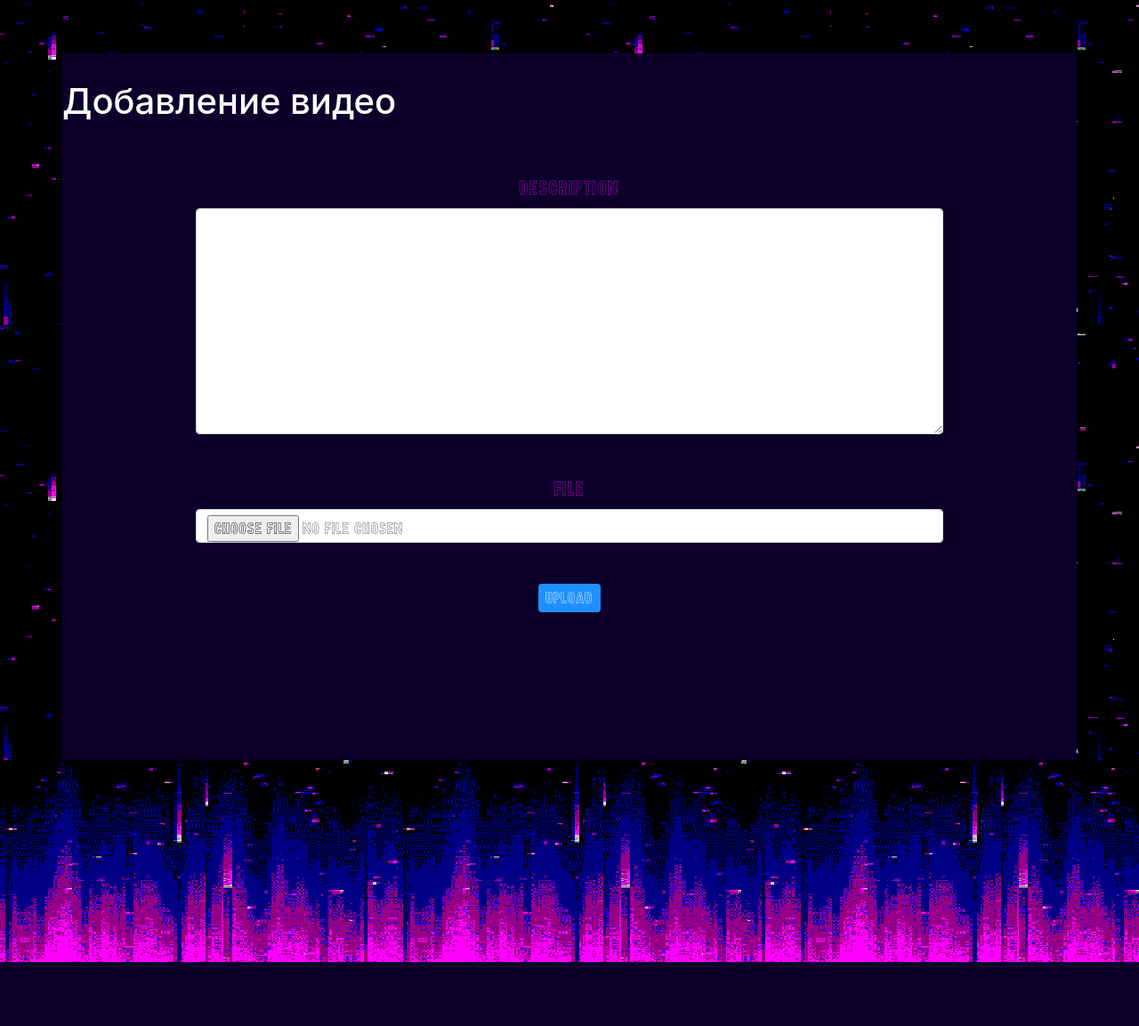
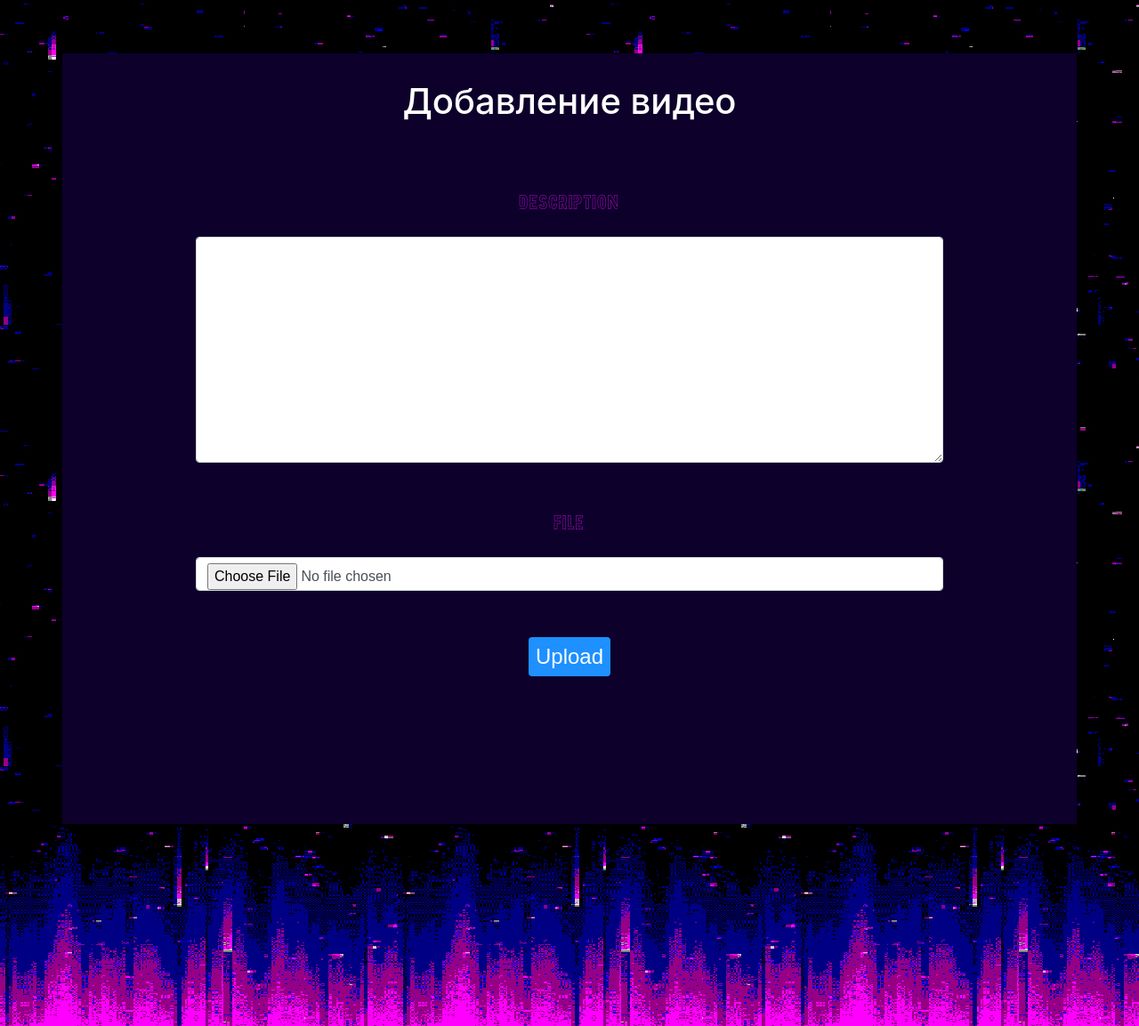
Before and after one commit to oldjopa/vidosos, a Flask app: page /add_video in a window 1280 px wide. Shown: the part 100-1253 px from the top of the page at 89% size. Before the commit the page ends 1181 px from the top, so only its background shows below. Run offline with Flask 2, Linux system fonts and the light colour scheme; a user stored in the database is signed in; tables that the repository leaves empty hold one stand-in row (values such as "Sample post"); some libraries are stand-ins or nearby versions.

Commit message:
improve design of adding video form

```diff
--- a/main.py
+++ b/main.py
@@ -146,6 +146,10 @@ def add_video():
                 session.merge(user)
                 session.commit()
                 return redirect('/my_videos')
+            elif file and not allowed_file(file.filename):
+                return render_template('upload_video.html', form=form, title='Добавление видео',
+                                       message='Извините, проект поддерживает'
+                                               ' видео только в формате mp4')
 
     return render_template('upload_video.html', form=form,
                            title='Добавление видео')
--- a/static/styles/styles.css
+++ b/static/styles/styles.css
@@ -87,6 +87,24 @@ footer{
   min-width: fit-content;
 }
 
+.red{
+    color: red !important;
+    font-size: 32px !important;
+    font-family: sans-serif !important;
+    font-weight: bold !important;
+}
+
+.text_area{
+    font-size: 24px !important;
+    color: black !important;
+    font-family: sans-serif !important;
+}
+
+.font-normal{
+    font-family: sans-serif !important;
+    font-size: 24px;
+}
+
 .head{
   background-color: rgb(23, 12, 87);
   text-align: center;
--- a/templates/upload_video.html
+++ b/templates/upload_video.html
@@ -1,35 +1,40 @@
 {% extends "base.html" %}
 
 {% block content %}
-<h1>{{ title }}</h1>
+<h1 class="text-center">{{ title }}</h1>
 <link rel="stylesheet"
           href="static/styles/styles.css">
 <div class="form">
 <form action="" method="post" enctype="multipart/form-data">
     {{ form.hidden_tag() }}
     {{ form.csrf_token }}
+    <p class="red">
+        {{message}}
+    </p>
 	<p>
         {{ form.description.label }}<br>
-        {{ form.description(class="form-control",
-        type="description", cols=70, rows=10) }}<br>
+        <p class="text_area">
+            {{ form.description(class="form-control",
+            type="description", cols=70, rows=10) }}<br>
+        </p>
         {% for error in form.description.errors %}
-            <p class="alert alert-danger" role="alert">
+            <p class="alert alert-danger font-normal" role="alert">
                 {{ error }}
             </p>
         {% endfor %}
     </p>
     <p>
         {{ form.file.label }}<br>
-        {{ form.file(class="form-control", type="file") }}<br>
+        <p class="font-normal">
+            {{ form.file(class="form-control", type="file") }}<br>
+        </p>
         {% for error in form.file.errors %}
-            <p class="alert alert-danger" role="alert">
+            <p class="alert alert-danger font-normal" role="alert">
                 {{ error }}
             </p>
         {% endfor %}
     </p>
-
-    <p>{{ form.submit(type="submit", class="btn btn-primary") }}</p>
-    {{message}}
+    <p>{{ form.submit(type="submit", class="btn btn-primary font-normal") }}</p>
 </form>
 </div>
 {% endblock %}
```
